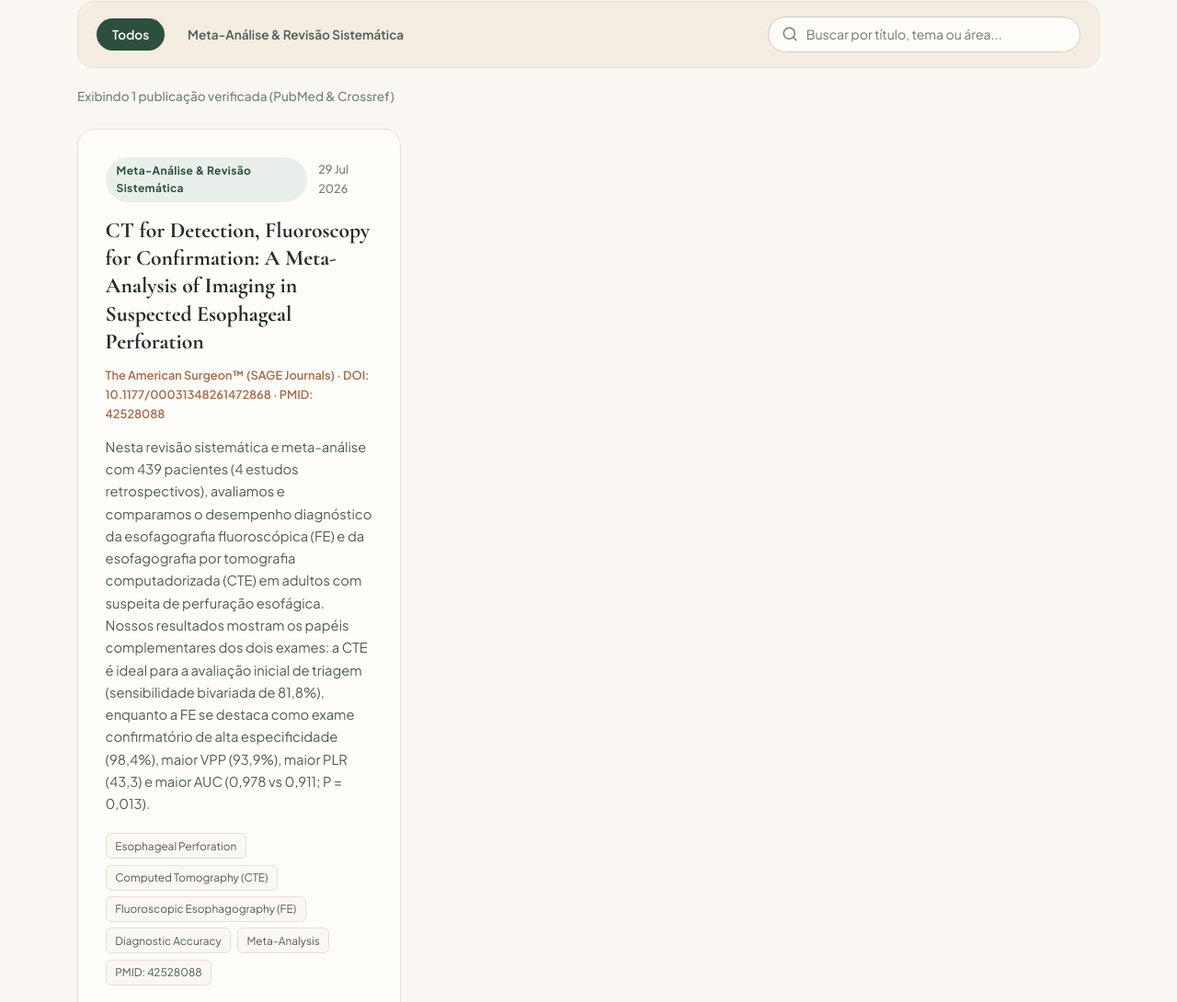
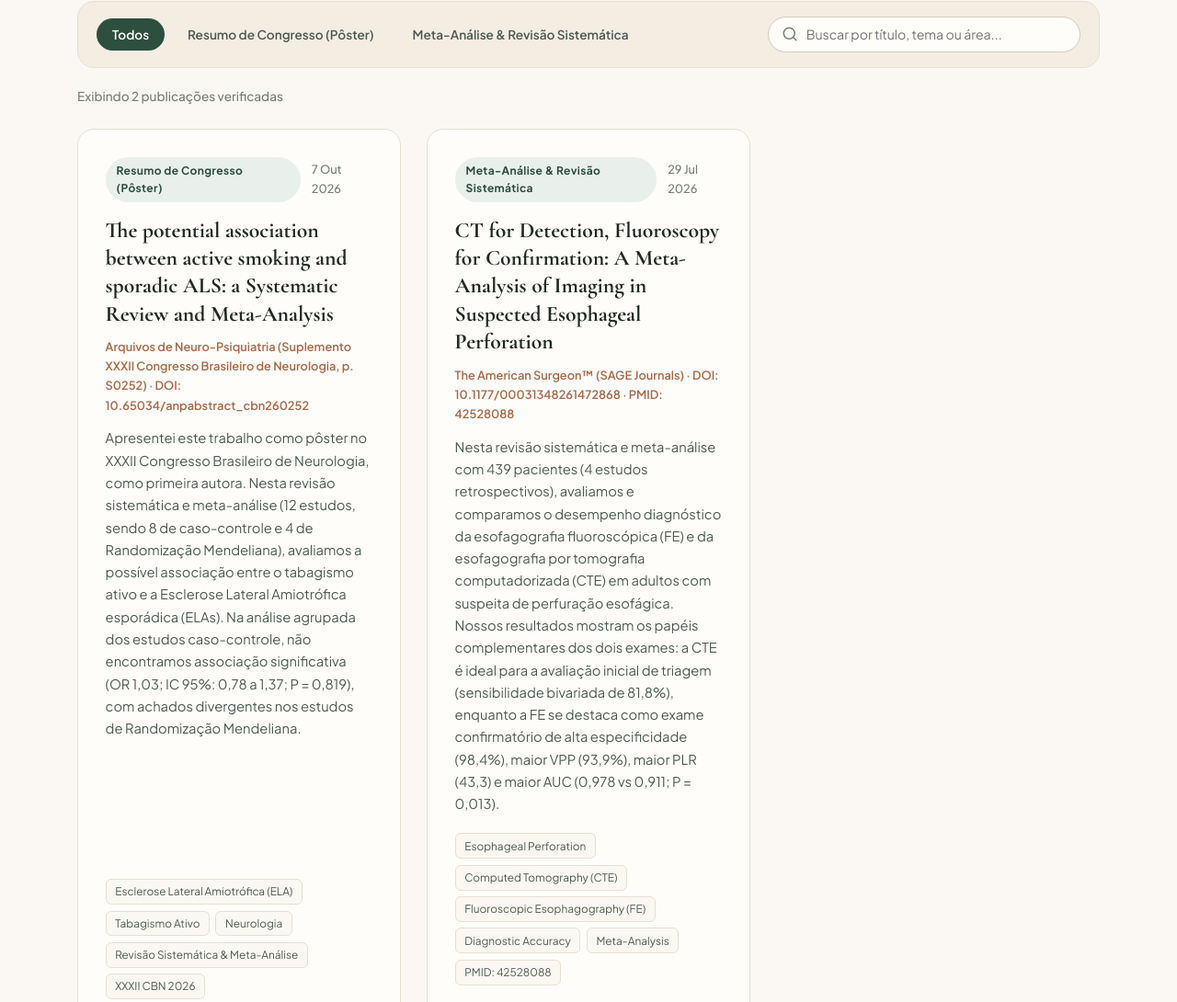
Before and after one commit to marinacbbastos/medicina, a plain HTML site: page index.html in a window 1280 px wide. Shown: the part 1117-2207 px from the top of the page at 92% size. Drawn offline with nearby package versions, Linux system fonts and the light colour scheme.

Commit message:
Adiciona abstract e poster de Neurologia (fumo e ELA, DOI 10.65034/anpabstract_cbn260252) ao site e referencias.bib

```diff
--- a/dados.js
+++ b/dados.js
@@ -53,7 +53,13 @@ const DADOS_SITE = {
       descricao: "Curso Medicina na UFSJ, onde dedico minha formação ao raciocínio clínico, à medicina baseada em evidências e à participação ativa em projetos de pesquisa científica."
     },
     {
-      periodo: "2026",
+      periodo: "Outubro 2026",
+      cargo: "Primeira Autora de Resumo e Pôster Científico",
+      instituicao: "XXXII Congresso Brasileiro de Neurologia · Arquivos de Neuro-Psiquiatria",
+      descricao: "Apresentei como pôster, como primeira autora, a revisão sistemática e meta-análise 'The potential association between active smoking and sporadic ALS: a Systematic Review and Meta-Analysis', publicada nos anais da revista Arquivos de Neuro-Psiquiatria."
+    },
+    {
+      periodo: "Julho 2026",
       cargo: "Coautora de Revisão Sistemática e Meta-Análise",
       instituicao: "The American Surgeon (SAGE Journals)",
       descricao: "Participei como coautora, atuando diretamente na extração sistematizada de dados, do estudo 'CT for Detection, Fluoroscopy for Confirmation: A Meta-Analysis of Imaging in Suspected Esophageal Perforation', realizado em colaboração multicêntrica."
@@ -108,8 +114,47 @@ const DADOS_SITE = {
     }
   ],
 
-  // 4. LISTA DE ARTIGOS PUBLICADOS (PASTA "artigos/")
+  // 4. LISTA DE ARTIGOS E RESUMOS PUBLICADOS
   artigos: [
+    {
+      id: "bastos-2026-active-smoking-sporadic-als",
+      destaque: false,
+      titulo: "The potential association between active smoking and sporadic ALS: a Systematic Review and Meta-Analysis",
+      categoria: "Resumo de Congresso (Pôster)",
+      data: "7 Out 2026",
+      ano: 2026,
+      veiculo: "Arquivos de Neuro-Psiquiatria (Suplemento XXXII Congresso Brasileiro de Neurologia, p. S0252) · DOI: 10.65034/anpabstract_cbn260252",
+      autores: "Marina Castello Branco Bastos; Arthur Morato Moreira Fonseca; Victor Theodoro Silva Sampaio; Brenno Augustus Alves dos Santos; Victor Gonçalves Soares; Ocílio Ribeiro Gonçalves; Luciano Rivaroli; Kelson James Silva de Almeida",
+      tempoLeitura: "Pôster & Abstract",
+      resumo: "Apresentei este trabalho como pôster no XXXII Congresso Brasileiro de Neurologia, como primeira autora. Nesta revisão sistemática e meta-análise (12 estudos, sendo 8 de caso-controle e 4 de Randomização Mendeliana), avaliamos a possível associação entre o tabagismo ativo e a Esclerose Lateral Amiotrófica esporádica (ELAs). Na análise agrupada dos estudos caso-controle, não encontramos associação significativa (OR 1,03; IC 95%: 0,78 a 1,37; P = 0,819), com achados divergentes nos estudos de Randomização Mendeliana.",
+      palavrasChave: [
+        "Esclerose Lateral Amiotrófica (ELA)",
+        "Tabagismo Ativo",
+        "Neurologia",
+        "Revisão Sistemática & Meta-Análise",
+        "XXXII CBN 2026",
+        "DOI: 10.65034/anpabstract_cbn260252"
+      ],
+      linkRevista: "https://www.arquivosdeneuropsiquiatria.org/article/the-potential-association-between-active-smoking-and-sporadic-als-a-systematic-review-and-meta-analysis/",
+      linkExterno: "https://doi.org/10.65034/anpabstract_cbn260252",
+      chaveBibtex: "Bastos2026SmokingALS",
+      citacao: "Bastos MCB, Fonseca AMM, Sampaio VTS, Santos BAA, Soares VG, Gonçalves OR, Rivaroli L, Almeida KJS. The potential association between active smoking and sporadic ALS: a Systematic Review and Meta-Analysis. Arquivos de Neuro-Psiquiatria (Suplemento XXXII Congresso Brasileiro de Neurologia). 2026:S0252. doi:10.65034/anpabstract_cbn260252.",
+      conteudo: `
+        <h3>Sobre a Apresentação</h3>
+        <p>Este estudo foi apresentado por mim como <strong>pôster</strong> no <strong>XXXII Congresso Brasileiro de Neurologia</strong> (outubro de 2026), com o resumo publicado no suplemento oficial da revista <em>Arquivos de Neuro-Psiquiatria</em> (Academia Brasileira de Neurologia, p. S0252).</p>
+
+        <h3>Síntese do Estudo</h3>
+        <ul>
+          <li><strong>Contexto e Objetivo:</strong> Avaliamos a força epidemiológica da possível associação entre o tabagismo ativo e o risco de desenvolvimento de Esclerose Lateral Amiotrófica esporádica (ELAs), frequentemente aventada por mecanismos como estresse oxidativo, inflamação crônica e neurotoxicidade.</li>
+          <li><strong>Metodologia:</strong> Conduzimos a revisão sistemática e meta-análise seguindo as diretrizes Cochrane e PRISMA 2020 (protocolo PROSPERO #CRD42025603657), com buscas nas bases Scopus, PubMed/MEDLINE, Web of Science e BVS. Foram incluídos <strong>12 estudos</strong> ao todo: 8 estudos caso-controle e 4 estudos de Randomização Mendeliana.</li>
+          <li><strong>Principais Resultados:</strong> A meta-análise dos estudos caso-controle não demonstrou associação clara entre tabagismo ativo e ELA esporádica (<strong>OR 1,03</strong>; IC 95%: 0,78 a 1,37; <em>P</em> = 0,819), com consistência na análise de sensibilidade (<em>leave-one-out</em>) e ausência de indícios de viés de publicação no teste de Egger (<em>P</em> = 0,391). Nos estudos de Randomização Mendeliana, os achados foram heterogêneos entre publicações anteriores e análises mais recentes.</li>
+          <li><strong>Conclusão:</strong> A evidência epidemiológica agrupada atual não sustenta de forma definitiva uma associação entre tabagismo ativo e ELA esporádica, reforçando a importância de estudos de coorte prospectivos bem controlados para esclarecer o papel do tabagismo como fator de risco modificável.</li>
+        </ul>
+
+        <h3>Verificação de Metadados</h3>
+        <p>Registro verificado na base <strong>Crossref</strong> sob o DOI <a href="https://doi.org/10.65034/anpabstract_cbn260252" target="_blank" rel="noopener noreferrer">10.65034/anpabstract_cbn260252</a> (<em>ANPAbstract_CBN26</em>, Academia Brasileira de Neurologia, 7 de outubro de 2026) e publicado na íntegra na página oficial da revista <a href="https://www.arquivosdeneuropsiquiatria.org/article/the-potential-association-between-active-smoking-and-sporadic-als-a-systematic-review-and-meta-analysis/" target="_blank" rel="noopener noreferrer">Arquivos de Neuro-Psiquiatria</a>.</p>
+      `
+    },
     {
       id: "oliveira-2026-ct-fluoroscopy-esophageal-perforation",
       destaque: true,
@@ -131,6 +176,7 @@ const DADOS_SITE = {
       ],
       linkExterno: "https://doi.org/10.1177/00031348261472868",
       linkPubmed: "https://pubmed.ncbi.nlm.nih.gov/42528088/",
+      pmid: "42528088",
       arquivoPdf: "artigos/da-nobrega-oliveira-et-al-2026-ct-for-detection-fluoroscopy-for-confirmation-a-meta-analysis-of-imaging-in-suspected (1).pdf",
       chaveBibtex: "Oliveira2026CTFluoroscopy",
       citacao: "da Nobrega Oliveira REN, Delgado LM, Gonçalves LB, Bastos MCB, Passos FS, Faria I, Petrov R. CT for Detection, Fluoroscopy for Confirmation: A Meta-Analysis of Imaging in Suspected Esophageal Perforation. The American Surgeon. 2026;0(0):1-10. doi:10.1177/00031348261472868. PMID: 42528088.",
--- a/index.html
+++ b/index.html
@@ -290,7 +290,7 @@
   </div>
 
   <!-- Carrega primeiro os dados e depois a lógica -->
-  <script src="dados.js?v=20261112e"></script>
-  <script src="script.js?v=20261112e"></script>
+  <script src="dados.js?v=20261119a"></script>
+  <script src="script.js?v=20261119a"></script>
 </body>
 </html>
--- a/script.js
+++ b/script.js
@@ -1,5 +1,5 @@
 // ============================================================================
-// LÓGICA DO PORTFÓLIO ACADÊMICO — MARINA CASTELLO BRANCO BASTOS
+// LÓGICA DO PORTFÓLIO ACADÊMICO: MARINA CASTELLO BRANCO BASTOS
 // ============================================================================
 
 document.addEventListener("DOMContentLoaded", () => {
@@ -204,8 +204,8 @@ document.addEventListener("DOMContentLoaded", () => {
       const total = artigosFiltrados.length;
       contador.textContent =
         total === 1
-          ? "Exibindo 1 publicação verificada (PubMed & Crossref)"
-          : `Exibindo ${total} publicações verificadas (PubMed & Crossref)`;
+          ? "Exibindo 1 publicação verificada"
+          : `Exibindo ${total} publicações verificadas`;
     }
 
     if (artigosFiltrados.length === 0) {
@@ -252,6 +252,11 @@ document.addEventListener("DOMContentLoaded", () => {
                 ${
                   artigo.arquivoPdf
                     ? `<a href="${encodeURI(artigo.arquivoPdf)}" target="_blank" rel="noopener noreferrer" class="btn btn-outline btn-sm">PDF Original ↗</a>`
+                    : ""
+                }
+                ${
+                  artigo.linkRevista
+                    ? `<a href="${artigo.linkRevista}" target="_blank" rel="noopener noreferrer" class="btn btn-outline btn-sm">Ver na Revista ↗</a>`
                     : ""
                 }
                 ${
@@ -547,10 +552,17 @@ document.addEventListener("DOMContentLoaded", () => {
           </a>
         `);
       }
+      if (artigo.linkRevista) {
+        botoes.push(`
+          <a href="${artigo.linkRevista}" target="_blank" rel="noopener noreferrer" class="btn btn-primary btn-sm">
+            Acessar Abstract na Revista ↗
+          </a>
+        `);
+      }
       if (artigo.linkPubmed) {
         botoes.push(`
           <a href="${artigo.linkPubmed}" target="_blank" rel="noopener noreferrer" class="btn btn-outline btn-sm">
-            Ver no PubMed (PMID: 42528088) ↗
+            ${artigo.pmid ? `Ver no PubMed (PMID: ${artigo.pmid}) ↗` : "Ver no PubMed ↗"}
           </a>
         `);
       }
```
Also changed, not shown: indicacoes.html (+2 -2 lines), 1 other file.
